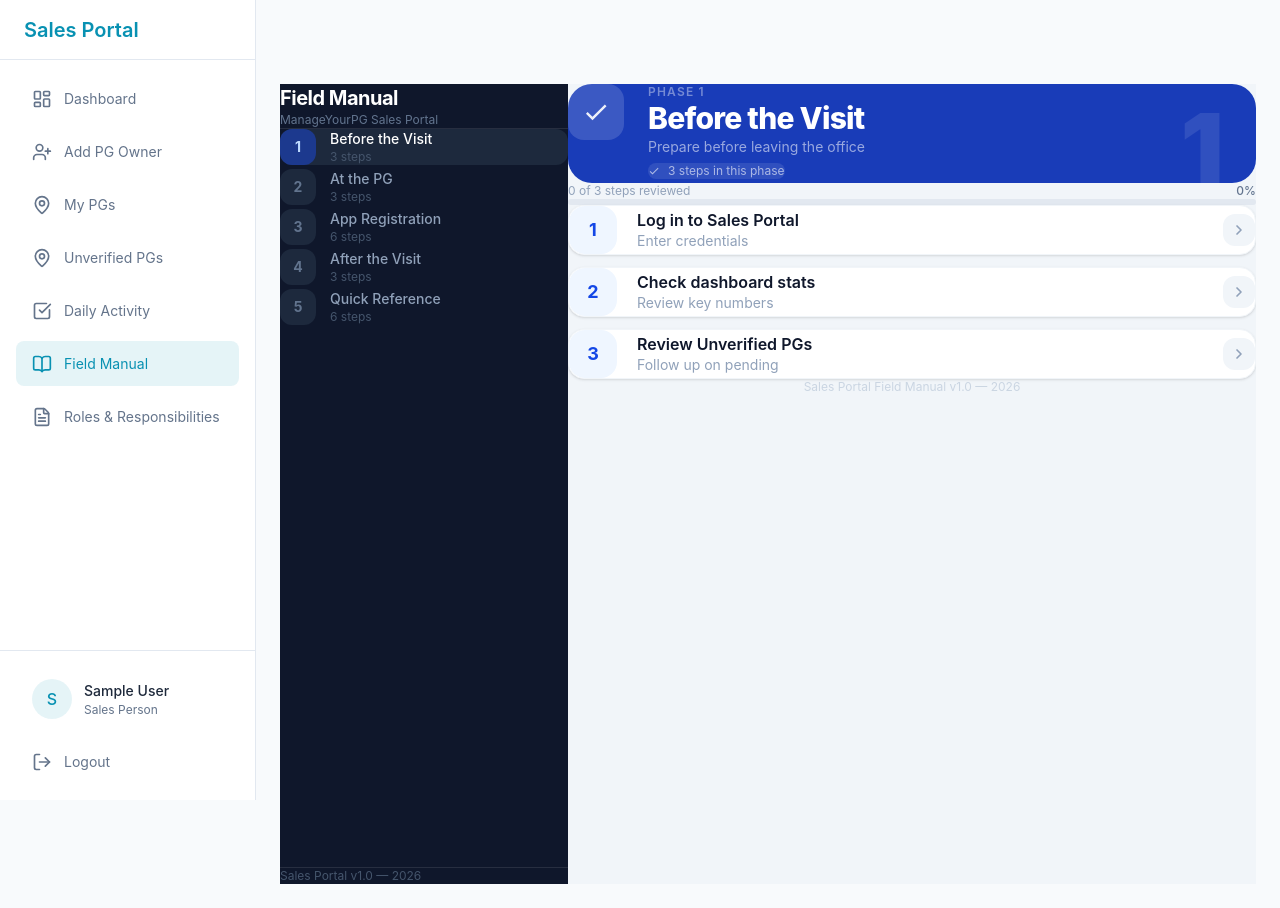
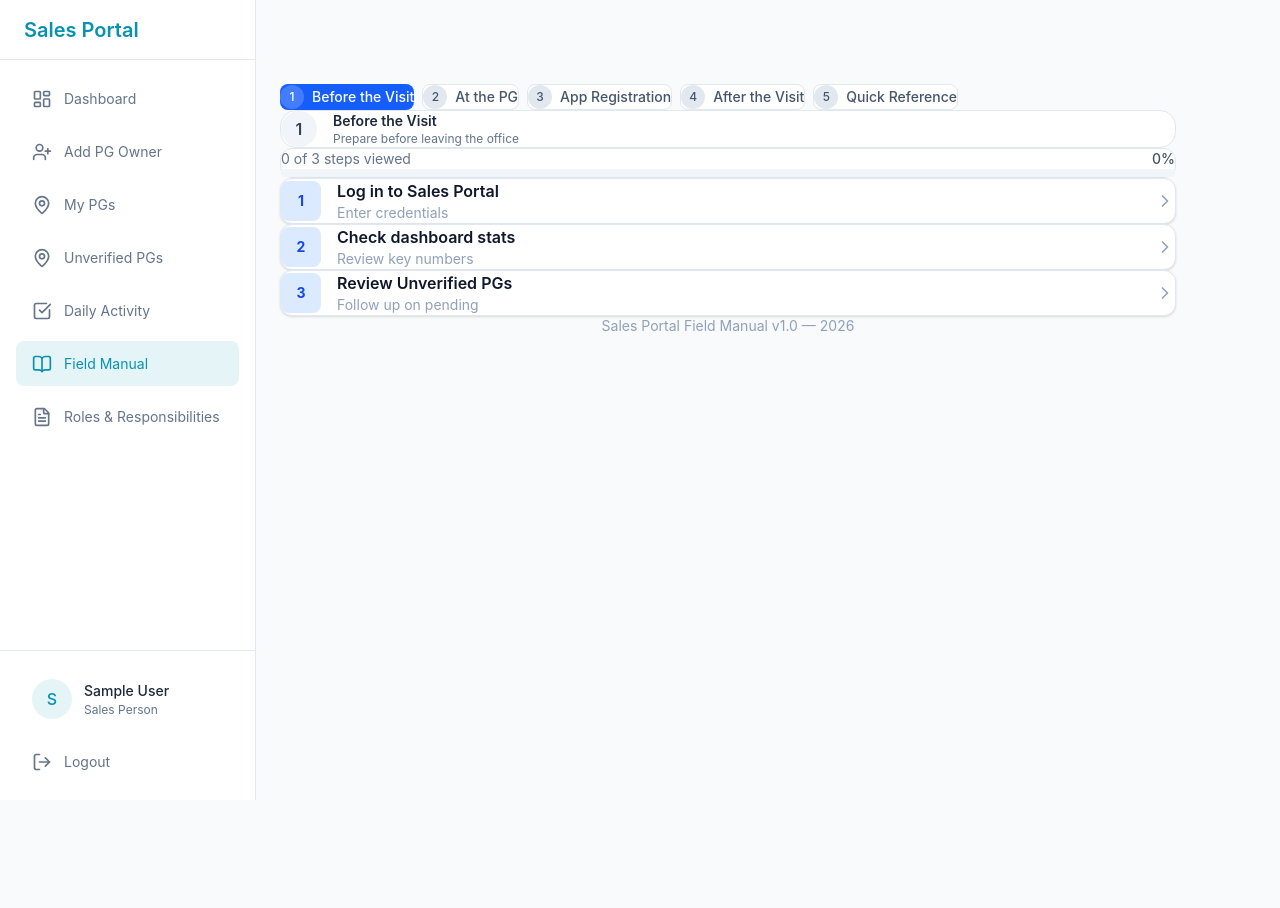
Before and after one commit to codextechinnovations/sales, a React (Vite) app: page /manual in a window 1280 px wide. After the commit the page ends 800 px from the top, so only its background shows below. Built offline with nearby package versions, Linux system fonts and the light colour scheme; sample sign-in values are in the browser's storage.

Commit message:
added changes

```diff
--- a/src/layouts/DashboardLayout.tsx
+++ b/src/layouts/DashboardLayout.tsx
@@ -53,8 +53,10 @@ export function DashboardLayout() {
   const mainContentStyle: React.CSSProperties = {
     marginLeft: isMobile ? 0 : '256px',
     padding: isMobile ? '16px' : '24px',
-    paddingTop: isMobile ? '84px' : '84px',
+    paddingTop: isMobile ? '76px' : '84px',
+    paddingBottom: '24px',
     minHeight: '100vh',
+    backgroundColor: '#f8fafc',
   };
 
   return (
--- a/src/pages/FieldManual.tsx
+++ b/src/pages/FieldManual.tsx
@@ -1,8 +1,12 @@
 import { useState } from 'react';
+import { ChevronDown, ChevronRight } from 'lucide-react';
 
 const phases = [
   {
-    num: 1, title: 'Before the Visit', subtitle: 'Prepare before leaving the office', color: 'blue',
+    num: 1,
+    title: 'Before the Visit',
+    subtitle: 'Prepare before leaving the office',
+    color: 'blue',
     items: [
       { num: 1, title: 'Log in to Sales Portal', preview: 'Enter credentials', do: ['Enter your official email and password', 'Wait for the dashboard to fully load'] },
       { num: 2, title: 'Check dashboard stats', preview: 'Review key numbers', do: ['Review Total PGs, Rooms, Tenants and Active Tenants', 'Note any significant changes from yesterday'] },
@@ -10,15 +14,21 @@ const phases = [
     ],
   },
   {
-    num: 2, title: 'At the PG', subtitle: 'What to do when you arrive at the property', color: 'emerald',
+    num: 2,
+    title: 'At the PG',
+    subtitle: 'What to do when you arrive at the property',
+    color: 'emerald',
     items: [
       { num: 4, title: 'Introduce yourself', preview: 'Build rapport with owner', do: ['Greet the owner warmly by name if known', 'Show your company ID or business card', 'Briefly explain the ManageYourPG platform benefits', 'Walk through the property — count rooms personally'] },
-      { num: 5, title: 'Collect PG details', preview: 'Gather all property info', do: ['PG Name and Type (Boys / Girls / Mixed)', 'Exact room count — verify physically', 'Full address with landmark', 'Monthly rent: single, double, triple rooms', 'Daily rent if they offer short-stay', 'List all amenities: WiFi, AC, meals, laundry, parking'] },
+      { num: 5, title: 'Collect PG details', preview: 'Gather all property info', do: ['PG Name and Type (Boys / girls / mixed)', 'Exact room count — verify physically', 'Full address with landmark', 'Monthly rent: single, double, triple rooms', 'Daily rent if they offer short-stay', 'List all amenities: WiFi, AC, meals, laundry, parking'] },
       { num: 6, title: 'Capture GPS location', preview: 'Must be done on-site', do: ['Open the app while physically standing at the property entrance', 'Tap "Get Live Location" — do NOT do this from home or office', 'Verify the pin drops at the correct building', 'GPS accuracy is critical for tenant navigation — do not skip'] },
     ],
   },
   {
-    num: 3, title: 'App Registration', subtitle: 'Complete all screens in sequence — do not skip any', color: 'violet',
+    num: 3,
+    title: 'App Registration',
+    subtitle: 'Complete all screens in sequence',
+    color: 'violet',
     items: [
       { num: 7, title: 'Open Add PG Owner', preview: 'Start registration', do: ['Tap Menu in the top-left sidebar', 'Select "Add PG Owner"'] },
       { num: 8, title: 'Fill owner information', preview: 'Full Name, Phone, Email', do: ['Full legal name of the PG owner', 'Mobile number (WhatsApp preferred)', 'Email address — create Gmail on the spot if needed', 'Create a secure password and write it down for the owner'] },
@@ -29,7 +39,10 @@ const phases = [
     ],
   },
   {
-    num: 4, title: 'After the Visit', subtitle: 'Complete all end-of-day tasks before 7 PM', color: 'amber',
+    num: 4,
+    title: 'After the Visit',
+    subtitle: 'Complete all end-of-day tasks',
+    color: 'amber',
     items: [
       { num: 13, title: 'Share the QR code', preview: 'My PGs → Share QR', do: ['Go to My PGs in the sidebar', 'Find the newly approved PG (green badge)', 'Tap Share QR — send via WhatsApp to the owner', 'Also copy the listing link and share it'] },
       { num: 14, title: 'Submit Daily Activity', preview: 'Log all activity by 7 PM', do: ['Tap Daily Activity in the sidebar', 'Enter: Leads generated today', 'Enter: Total calls made', 'Enter: Visits completed', 'Enter: Meetings done, Conversions closed, Follow-ups planned', 'Add notes about any issues or observations', 'Tap "Submit Daily Activity" — must be done before 7 PM every day'] },
@@ -37,7 +50,10 @@ const phases = [
     ],
   },
   {
-    num: 5, title: 'Quick Reference', subtitle: 'Common problems and what to avoid', color: 'cyan',
+    num: 5,
+    title: 'Quick Reference',
+    subtitle: 'Common problems and what to avoid',
+    color: 'cyan',
     items: [
       { num: 'Q1', title: 'Owner has no email address?', preview: 'Create Gmail on the spot', do: ['Ask owner to download Gmail on their phone right now', 'Help them create: firstname + phone number @gmail.com', 'Example: suresh9876@gmail.com', 'Note the credentials securely before leaving'] },
       { num: 'Q2', title: 'GPS is not working?', preview: '3 fallback steps', do: ['Step 1: Walk outside the building — GPS needs open sky', 'Step 2: Turn mobile data off and back on, wait 10 seconds', 'Step 3: Restart the app and try again', 'Last resort: enter the address manually — get it exactly right'] },
@@ -49,110 +65,43 @@ const phases = [
   },
 ];
 
-const phaseIcons: Record<number, string> = {
-  1: 'M9 16.17L4.83 12l-1.42 1.41L9 19 21 7l-1.41-1.41z',
-  2: 'M12 2C8.13 2 5 5.13 5 9c0 5.25 7 13 7 13s7-7.75 7-13c0-3.87-3.13-7-7-7zm0 9.5c-1.38 0-2.5-1.12-2.5-2.5s1.12-2.5 2.5-2.5 2.5 1.12 2.5 2.5-1.12 2.5-2.5 2.5z',
-  3: 'M14 2H6c-1.1 0-2 .9-2 2v16c0 1.1.89 2 2 2h12c1.1 0 2-.9 2-2V8l-6-6zm-1 7V3.5L18.5 9H13z',
-  4: 'M9 16.17L4.83 12l-1.42 1.41L9 19 21 7l-1.41-1.41z',
-  5: 'M11 17h2v-6h-2v6zm1-15C6.48 2 2 6.48 2 12s4.48 10 10 10 10-4.48 10-10S17.52 2 12 2zm0 18c-4.41 0-8-3.59-8-8s3.59-8 8-8 8 3.59 8 8-3.59 8-8 8zM11 9h2V7h-2v2z',
+const colorConfig: Record<string, any> = {
+  blue: { bg: 'bg-blue-50', text: 'text-blue-700', border: 'border-l-blue-500', hero: 'bg-blue-600', badgeBg: 'bg-blue-100', badgeText: 'text-blue-700' },
+  emerald: { bg: 'bg-emerald-50', text: 'text-emerald-700', border: 'border-l-emerald-500', hero: 'bg-emerald-600', badgeBg: 'bg-emerald-100', badgeText: 'text-emerald-700' },
+  violet: { bg: 'bg-violet-50', text: 'text-violet-700', border: 'border-l-violet-500', hero: 'bg-violet-600', badgeBg: 'bg-violet-100', badgeText: 'text-violet-700' },
+  amber: { bg: 'bg-amber-50', text: 'text-amber-700', border: 'border-l-amber-500', hero: 'bg-amber-600', badgeBg: 'bg-amber-100', badgeText: 'text-amber-700' },
+  cyan: { bg: 'bg-cyan-50', text: 'text-cyan-700', border: 'border-l-cyan-500', hero: 'bg-cyan-600', badgeBg: 'bg-cyan-100', badgeText: 'text-cyan-700' },
 };
 
-const colorConfig: Record<string, {
-  sidebar: string; sidebarNum: string; hero: string;
-  numBg: string; numText: string;
-  dotBg: string; dotFill: string;
-  progressBar: string; navActive: string;
-}> = {
-  blue: {
-    sidebar: 'bg-blue-800', sidebarNum: 'bg-blue-900 text-blue-200',
-    hero: 'bg-blue-800',
-    numBg: 'bg-blue-50', numText: 'text-blue-700',
-    dotBg: 'bg-blue-50', dotFill: 'fill-blue-500',
-    progressBar: 'bg-blue-500', navActive: 'bg-blue-900',
-  },
-  emerald: {
-    sidebar: 'bg-emerald-800', sidebarNum: 'bg-emerald-900 text-emerald-200',
-    hero: 'bg-emerald-800',
-    numBg: 'bg-emerald-50', numText: 'text-emerald-700',
-    dotBg: 'bg-emerald-50', dotFill: 'fill-emerald-500',
-    progressBar: 'bg-emerald-500', navActive: 'bg-emerald-900',
-  },
-  violet: {
-    sidebar: 'bg-violet-800', sidebarNum: 'bg-violet-900 text-violet-200',
-    hero: 'bg-violet-800',
-    numBg: 'bg-violet-50', numText: 'text-violet-700',
-    dotBg: 'bg-violet-50', dotFill: 'fill-violet-500',
-    progressBar: 'bg-violet-500', navActive: 'bg-violet-900',
-  },
-  amber: {
-    sidebar: 'bg-amber-800', sidebarNum: 'bg-amber-900 text-amber-200',
-    hero: 'bg-amber-800',
-    numBg: 'bg-amber-50', numText: 'text-amber-700',
-    dotBg: 'bg-amber-50', dotFill: 'fill-amber-500',
-    progressBar: 'bg-amber-500', navActive: 'bg-amber-900',
-  },
-  cyan: {
-    sidebar: 'bg-cyan-800', sidebarNum: 'bg-cyan-900 text-cyan-200',
-    hero: 'bg-cyan-800',
-    numBg: 'bg-cyan-50', numText: 'text-cyan-700',
-    dotBg: 'bg-cyan-50', dotFill: 'fill-cyan-500',
-    progressBar: 'bg-cyan-500', navActive: 'bg-cyan-900',
-  },
-};
-
-function ChevronIcon({ open }: { open: boolean }) {
-  return (
-    <svg viewBox="0 0 24 24" fill="none" stroke="currentColor" strokeWidth="2.5"
-      strokeLinecap="round" strokeLinejoin="round"
-      className={`w-4 h-4 text-slate-400 transition-transform duration-300 ${open ? 'rotate-90' : ''}`}>
-      <polyline points="9 18 15 12 9 6" />
-    </svg>
-  );
-}
-
-function StepCard({ item, isOpen, onToggle, color }: { item: any; isOpen: boolean; onToggle: () => void; color: string }) {
-  const c = colorConfig[color] || colorConfig.blue;
-  const isWarn = item.num === '!';
-  const isQ = typeof item.num === 'string' && !isWarn;
-
-  const numBg = isWarn ? 'bg-red-50' : isQ ? 'bg-slate-100' : c.numBg;
-  const numText = isWarn ? 'text-red-600' : isQ ? 'text-slate-500' : c.numText;
-  const dotBg = isWarn ? 'bg-red-50' : isQ ? 'bg-slate-100' : c.dotBg;
-  const dotFill = isWarn ? 'fill-red-500' : isQ ? 'fill-slate-400' : c.dotFill;
+function StepCard({ item, isOpen, onToggle, colors }: { item: any; isOpen: boolean; onToggle: () => void; colors: any }) {
+  const isWarning = item.num === '!';
+  const isQ = typeof item.num === 'string' && !isWarning;
+  const badgeBg = isWarning ? 'bg-red-100' : isQ ? 'bg-slate-100' : colors.badgeBg;
+  const badgeText = isWarning ? 'text-red-600' : isQ ? 'text-slate-500' : colors.badgeText;
 
   return (
-    <div className={`bg-white rounded-2xl border overflow-hidden transition-all duration-200
-      ${isOpen ? 'border-slate-200 shadow-lg shadow-slate-100' : 'border-slate-100 shadow-sm hover:border-slate-200 hover:shadow-md hover:shadow-slate-100'}`}>
-
-      <button onClick={onToggle}
-        className="w-full flex items-center gap-5 px-7 py-5 hover:bg-slate-50/60 transition-colors text-left"
-      >
-        <div className={`w-12 h-12 rounded-2xl flex items-center justify-center flex-shrink-0 text-lg font-bold ${numBg} ${numText}`}>
+    <div className={`bg-white rounded-xl border border-slate-200 overflow-hidden shadow-sm hover:shadow-md transition-all duration-200 ${isOpen ? 'shadow-lg' : ''}`}>
+      <button onClick={onToggle} className="w-full flex items-center gap-4 px-5 py-4 hover:bg-slate-50 transition-colors text-left">
+        <div className={`w-10 h-10 rounded-lg flex items-center justify-center text-sm font-bold ${badgeBg} ${badgeText}`}>
           {item.num}
         </div>
         <div className="flex-1 min-w-0">
-          <p className="text-base font-semibold text-slate-900 leading-snug">{item.title}</p>
-          {!isOpen && (
-            <p className="text-sm text-slate-400 mt-0.5 truncate">{item.preview || item.do[0]}</p>
-          )}
+          <p className="font-semibold text-slate-900">{item.title}</p>
+          {!isOpen && <p className="text-sm text-slate-400 truncate">{item.preview || item.do[0]}</p>}
         </div>
-        <div className="w-8 h-8 rounded-xl bg-slate-100 flex items-center justify-center flex-shrink-0 transition-colors group-hover:bg-slate-200">
-          <ChevronIcon open={isOpen} />
-        </div>
+        {isOpen ? <ChevronDown size={20} className="text-slate-400" /> : <ChevronRight size={20} className="text-slate-400" />}
       </button>
 
       {isOpen && (
-        <div className="border-t border-slate-100 bg-slate-50/60 px-7 pb-6 pt-5">
-          <div className="pl-[68px] flex flex-col gap-4">
+        <div className="px-5 pb-4 pt-2 border-t border-slate-100 bg-slate-50">
+          <ul className="space-y-2">
             {item.do.map((task: string, i: number) => (
-              <div key={i} className="flex items-start gap-3">
-                <div className={`w-5 h-5 rounded-md flex-shrink-0 mt-0.5 flex items-center justify-center ${dotBg}`}>
-                  <svg viewBox="0 0 8 8" className={`w-2 h-2 ${dotFill}`}><circle cx="4" cy="4" r="4" /></svg>
-                </div>
-                <p className="text-sm text-slate-600 leading-relaxed">{task}</p>
-              </div>
+              <li key={i} className="flex items-start gap-3 text-sm text-slate-600">
+                <div className="w-1.5 h-1.5 rounded-full bg-cyan-500 mt-1.5 flex-shrink-0" />
+                <span>{task}</span>
+              </li>
             ))}
-          </div>
+          </ul>
         </div>
       )}
     </div>
@@ -162,136 +111,63 @@ function StepCard({ item, isOpen, onToggle, color }: { item: any; isOpen: boolea
 export function FieldManual() {
   const [activePhase, setActivePhase] = useState(0);
   const [openSteps, setOpenSteps] = useState<Record<string, boolean>>({});
-  const [sidebarOpen, setSidebarOpen] = useState(false);
 
   const toggle = (key: string) => setOpenSteps(p => ({ ...p, [key]: !p[key] }));
-  const switchPhase = (i: number) => { setActivePhase(i); setOpenSteps({}); setSidebarOpen(false); };
+  const switchPhase = (i: number) => { setActivePhase(i); setOpenSteps({}); };
 
   const phase = phases[activePhase];
-  const c = colorConfig[phase.color] || colorConfig.blue;
+  const colors = colorConfig[phase.color] || colorConfig.blue;
   const openCount = phase.items.filter((_, idx) => openSteps[`${activePhase}-${idx}`]).length;
 
   return (
-    <div className="flex h-screen bg-slate-100 overflow-hidden">
-
-      {/* ── Sidebar overlay (mobile) ── */}
-      {sidebarOpen && (
-        <div className="fixed inset-0 z-40 bg-black/40 md:hidden" onClick={() => setSidebarOpen(false)} />
-      )}
-
-      {/* ── Sidebar ── */}
-      <aside className={`
-        fixed inset-y-0 left-0 z-50 w-72 bg-slate-900 flex flex-col transition-transform duration-300
-        md:relative md:translate-x-0 md:z-auto
-        ${sidebarOpen ? 'translate-x-0' : '-translate-x-full'}
-      `}>
-        <div className="px-7 pt-8 pb-6 border-b border-white/10">
-          <h1 className="text-xl font-bold text-white tracking-tight">Field Manual</h1>
-          <p className="text-slate-500 text-xs mt-1">ManageYourPG Sales Portal</p>
-        </div>
-
-        <nav className="flex-1 px-4 py-5 flex flex-col gap-1 overflow-y-auto">
+    <div className="max-w-4xl mx-auto space-y-6 pt-6">
+      <div className="flex flex-wrap gap-2">
         {phases.map((p, i) => (
           <button key={i} onClick={() => switchPhase(i)}
-              className={`flex items-center gap-3.5 w-full px-4 py-3.5 rounded-xl text-left transition-all duration-200
-                ${i === activePhase ? 'bg-slate-800' : 'hover:bg-slate-800/50'}`}
-            >
-              <div className={`w-9 h-9 rounded-xl flex items-center justify-center text-sm font-bold flex-shrink-0 transition-all
-                ${i === activePhase ? c.sidebarNum : 'bg-slate-800 text-slate-500'}`}>
+            className={`flex items-center gap-2 px-4 py-2.5 rounded-lg text-sm font-medium transition-all ${
+              i === activePhase ? `${colors.hero} text-white` : 'bg-white text-slate-600 hover:bg-slate-100 border border-slate-200'
+            }`}>
+            <span className={`w-6 h-6 rounded-full flex items-center justify-center text-xs ${
+              i === activePhase ? 'bg-white/20' : 'bg-slate-200'
+            }`}>
               {p.num}
-              </div>
-              <div>
-                <p className={`text-sm font-medium transition-colors ${i === activePhase ? 'text-white' : 'text-slate-400'}`}>
-                  {p.title}
-                </p>
-                <p className="text-xs text-slate-600 mt-0.5">{p.items.length} steps</p>
-              </div>
-            </button>
-          ))}
-        </nav>
-
-        <div className="px-6 py-4 border-t border-white/10">
-          <p className="text-xs text-slate-600">Sales Portal v1.0 — 2026</p>
-        </div>
-      </aside>
-
-      {/* ── Main ── */}
-      <main className="flex-1 overflow-y-auto">
-
-        {/* Mobile top bar */}
-        <div className="flex items-center justify-between px-5 py-4 bg-slate-900 md:hidden sticky top-0 z-30">
-          <button onClick={() => setSidebarOpen(true)}
-            className="p-2 rounded-xl text-slate-400 hover:text-white hover:bg-slate-800 transition-colors">
-            <svg viewBox="0 0 24 24" fill="none" stroke="currentColor" strokeWidth="2.5" strokeLinecap="round" className="w-5 h-5">
-              <line x1="3" y1="6" x2="21" y2="6" /><line x1="3" y1="12" x2="21" y2="12" /><line x1="3" y1="18" x2="21" y2="18" />
-            </svg>
-          </button>
-          <span className="text-white font-semibold text-sm">{phase.title}</span>
-          <div className="w-9" />
-        </div>
-
-        {/* Mobile phase tabs */}
-        <div className="flex gap-2 px-4 py-3 overflow-x-auto scrollbar-none bg-slate-900 border-t border-white/10 md:hidden">
-          {phases.map((p, i) => (
-            <button key={i} onClick={() => switchPhase(i)}
-              className={`flex-shrink-0 px-4 py-2 rounded-full text-xs font-semibold transition-all
-                ${i === activePhase ? 'bg-white text-slate-900' : 'bg-slate-800 text-slate-400'}`}>
+            </span>
             {p.title}
           </button>
         ))}
       </div>
 
-        <div className="p-6 md:p-10 max-w-4xl mx-auto">
-
-          {/* Phase hero */}
-          <div className={`${c.hero} rounded-3xl p-8 md:p-10 mb-8 relative overflow-hidden`}>
-            <div className="absolute right-8 top-4 text-[96px] font-black text-white/10 leading-none select-none">{phase.num}</div>
-            <div className="relative flex items-start gap-6">
-              <div className="w-14 h-14 rounded-2xl bg-white/15 flex items-center justify-center flex-shrink-0">
-                <svg viewBox="0 0 24 24" className="w-7 h-7" fill="rgba(255,255,255,0.9)">
-                  <path d={phaseIcons[phase.num]} />
-                </svg>
-              </div>
+      <div className="bg-white rounded-2xl p-4 border border-slate-200 mb-4 flex items-center gap-4">
+        <div className="w-9 h-9 rounded-full bg-slate-100 flex items-center justify-center font-semibold text-slate-700">{phase.num}</div>
         <div>
-                <p className="text-xs font-semibold tracking-widest text-white/40 uppercase mb-2">Phase {phase.num}</p>
-                <h2 className="text-2xl md:text-3xl font-extrabold text-white tracking-tight mb-2">{phase.title}</h2>
-                <p className="text-white/55 text-sm leading-relaxed max-w-lg">{phase.subtitle}</p>
-                <div className="inline-flex items-center gap-2 mt-4 bg-white/10 rounded-full px-4 py-2">
-                  <svg viewBox="0 0 24 24" className="w-3 h-3 fill-white/60"><path d="M9 16.17L4.83 12l-1.42 1.41L9 19 21 7l-1.41-1.41z" /></svg>
-                  <span className="text-xs text-white/60">{phase.items.length} steps in this phase</span>
-                </div>
-              </div>
+          <div className="text-sm font-semibold text-slate-800">{phase.title}</div>
+          <div className="text-xs text-slate-500">{phase.subtitle}</div>
         </div>
       </div>
 
-          {/* Progress */}
-          <div className="mb-8">
+      <div className="bg-white rounded-xl p-4 border border-slate-200">
         <div className="flex items-center justify-between mb-2">
-              <span className="text-xs text-slate-400">{openCount} of {phase.items.length} steps reviewed</span>
-              <span className="text-xs font-medium text-slate-500">{Math.round(openCount / phase.items.length * 100)}%</span>
+          <span className="text-sm text-slate-500">{openCount} of {phase.items.length} steps viewed</span>
+          <span className="text-sm font-medium text-slate-600">{Math.round(openCount / phase.items.length * 100)}%</span>
         </div>
-            <div className="h-1.5 bg-slate-200 rounded-full overflow-hidden">
-              <div className={`h-full rounded-full transition-all duration-500 ${c.progressBar}`}
-                style={{ width: `${Math.round(openCount / phase.items.length * 100)}%` }} />
+        <div className="h-2 bg-slate-100 rounded-full overflow-hidden">
+          <div className={`h-full rounded-full transition-all duration-300 ${colors.hero}`} style={{ width: `${Math.round((openCount / phase.items.length) * 100)}%` }} />
         </div>
       </div>
 
-          {/* Steps */}
-          <div className="flex flex-col gap-3">
+      <div className="space-y-3">
         {phase.items.map((item, idx) => {
           const key = `${activePhase}-${idx}`;
           return (
             <StepCard key={idx} item={item} isOpen={!!openSteps[key]}
-                  onToggle={() => toggle(key)} color={phase.color} />
+              onToggle={() => toggle(key)} colors={colors} />
           );
         })}
       </div>
 
-          <p className="text-center text-xs text-slate-300 mt-10">
-            Sales Portal Field Manual v1.0 — 2026
-          </p>
+      <div className="text-center py-6 text-slate-400 text-sm">
+        <p>Sales Portal Field Manual v1.0 — 2026</p>
       </div>
-      </main>
     </div>
   );
 }
```
Lines whose indentation alone changed are shown as unchanged.
